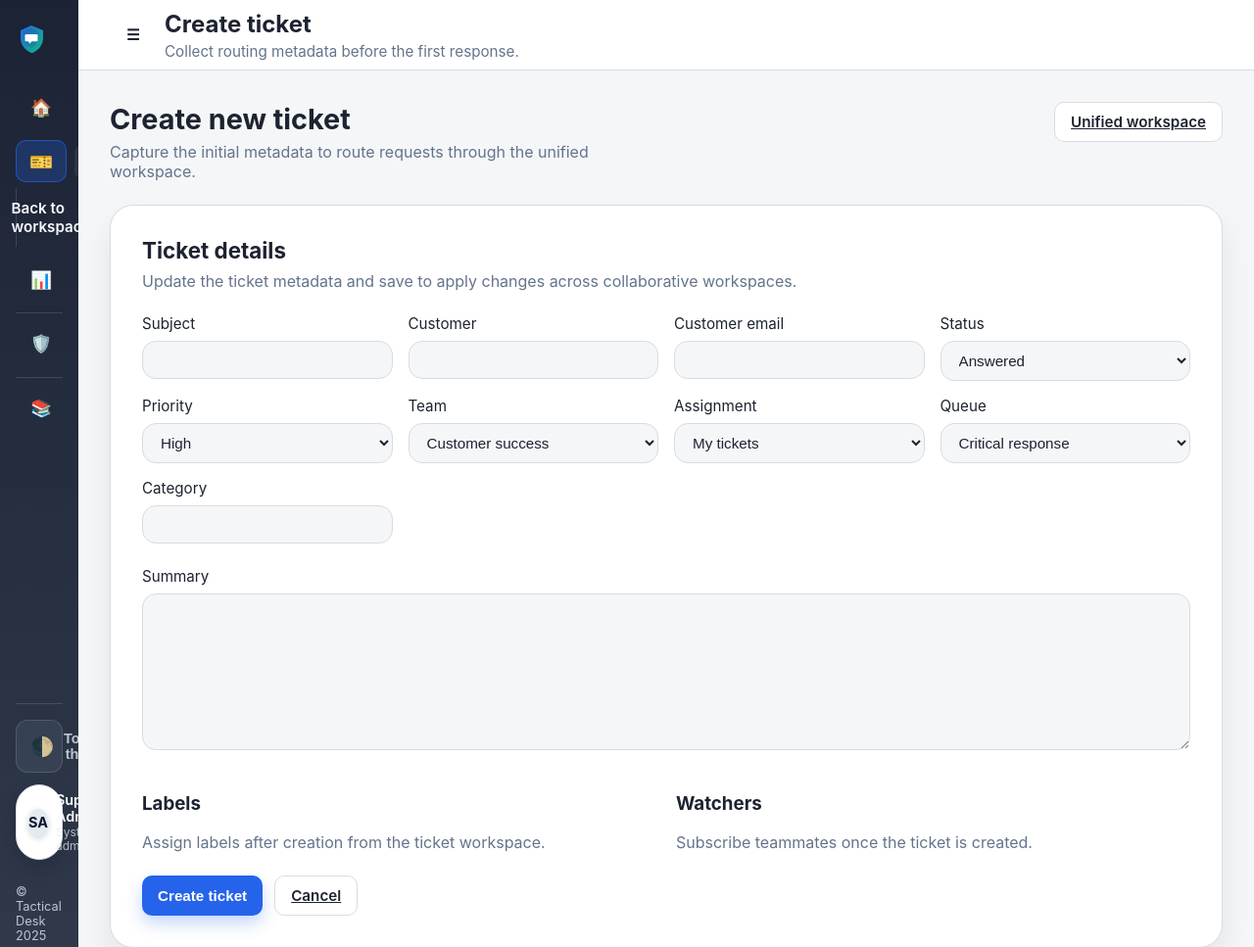
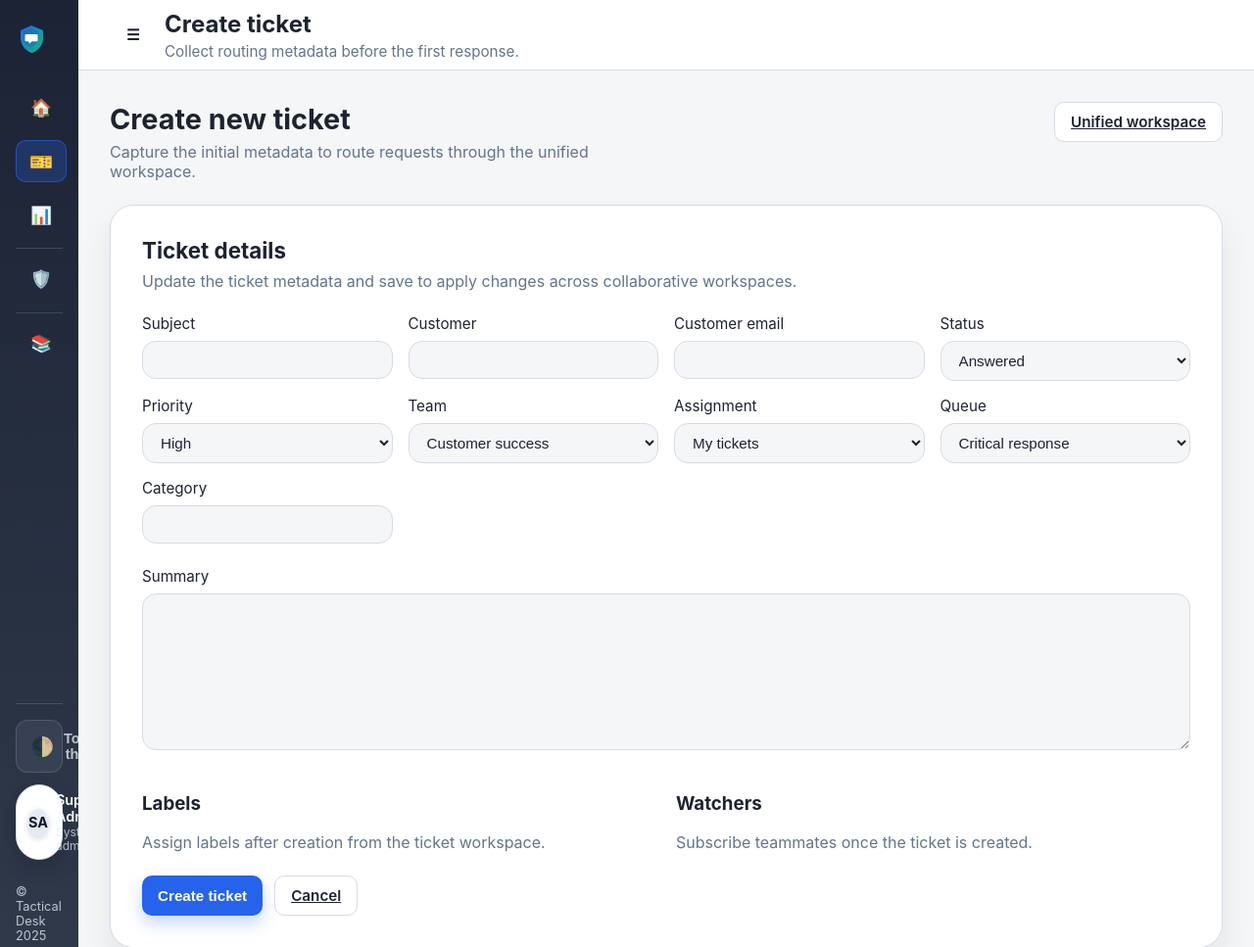
Before and after one commit to bradhawkins85/tacticaldesk, a FastAPI app: page /tickets/new in a window 1280 px wide. Shown: the top 967 px of the page at 98% size. Run offline with FastAPI, Linux system fonts and the light colour scheme; data comes from the database, SQL or seed files in the repository; parts of the project's set-up code (start-up, migrations or seed data) failed here and were passed over.

Commit message:
Remove ticket sidebar back links

```diff
--- a/app/web/templates/ticket_create.html
+++ b/app/web/templates/ticket_create.html
@@ -1,10 +1,4 @@
 {% extends "base.html" %}
-{% set sidebar_actions_parent = 'tickets' %}
-{% set sidebar_actions %}
-<div class="nav-actions">
-  <a class="secondary-button" href="{{ url_for('tickets') }}">Back to workspace</a>
-</div>
-{% endset %}
 {% block content %}
 <div class="ticket-create" role="region" aria-label="Create ticket">
   <header class="ticket-create__header">
--- a/app/web/templates/ticket_detail.html
+++ b/app/web/templates/ticket_detail.html
@@ -1,10 +1,4 @@
 {% extends "base.html" %}
-{% set sidebar_actions_parent = 'tickets' %}
-{% set sidebar_actions %}
-<div class="nav-actions">
-  <a class="secondary-button" href="{{ url_for('tickets') }}">Back to tickets</a>
-</div>
-{% endset %}
 {% block content %}
 <div class="ticket-detail" data-ticket-id="{{ ticket.id }}">
   <section class="ticket-detail__overview" aria-labelledby="ticket-overview-title">
```
Also changed, not shown: changes.md (+1 -0 lines).
